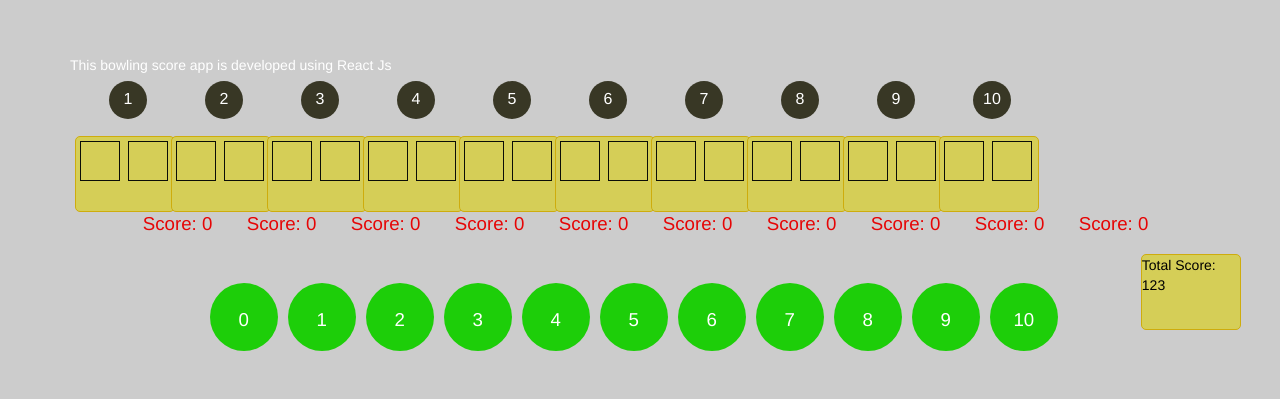
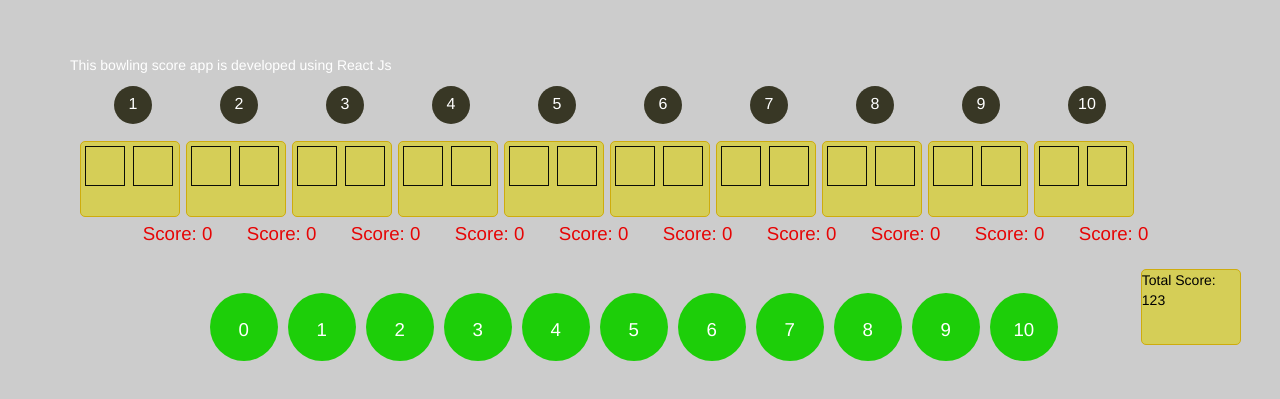
Before and after one commit to ragsurya/TenPinBowling, a React app: page / in a window 1280 px wide. Shown: the part 137-536 px from the top of the page. Built offline with nearby package versions, Linux system fonts and the light colour scheme.

Commit message:
css change again

```diff
--- a/app/style.css
+++ b/app/style.css
@@ -24,7 +24,7 @@
         height: 120px;
         width: 90px;
         float: left;
-        margin: 3px;
+        margin: 8px;
     }
     .innerFrames {
         padding: 2px;
```
